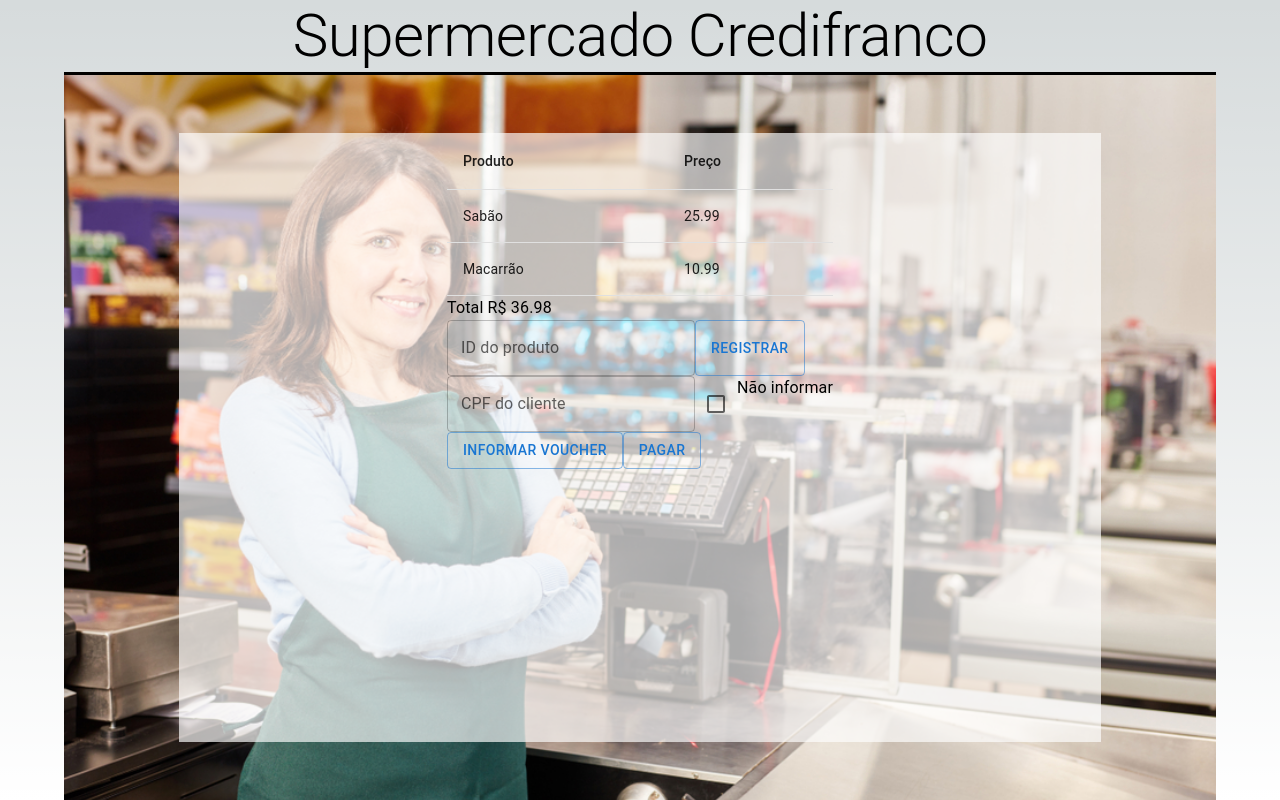
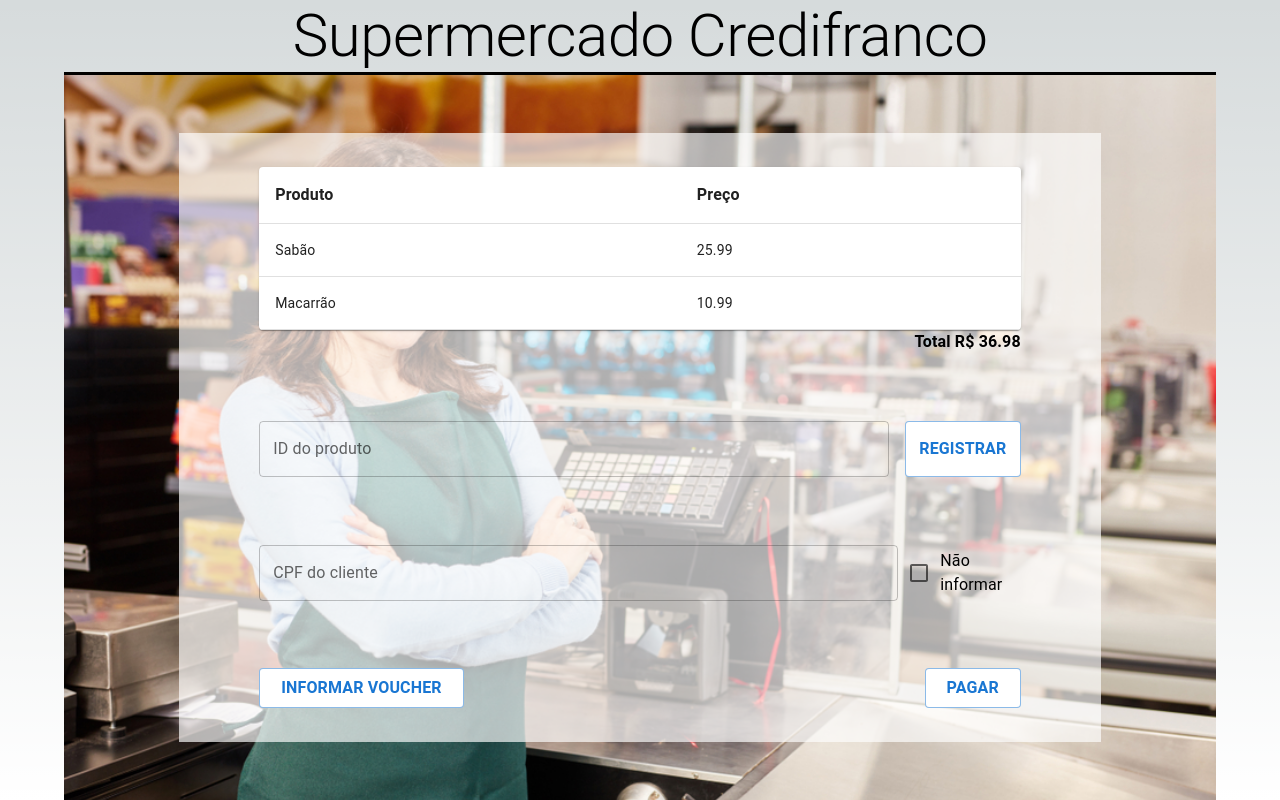
Before and after one commit to EronAlves1996/credifranco-teste, a Next.js app in the folder src/front/: page /cashier in a window 1280 px wide. Built offline with nearby package versions, Linux system fonts and the light colour scheme.

Commit message:
feat: make cashier screen

```diff
--- a/src/front/src/app/cashier/page.tsx
+++ b/src/front/src/app/cashier/page.tsx
@@ -1,15 +1,21 @@
+import { DefaultButton } from "@/components/DefaultButton";
 import {
   Button,
   Checkbox,
+  Paper,
   Stack,
+  StackTypeMap,
   Table,
   TableBody,
   TableCell,
+  TableContainer,
   TableHead,
   TableRow,
   TextField,
   Typography,
 } from "@mui/material";
+import { Box } from "@mui/system";
+import { DefaultComponentProps, OverridableComponent } from "@mui/types";
 
 const headerCells = ["Produto", "Preço"];
 
@@ -21,14 +27,35 @@ const mockProducts = [
   },
 ];
 
+const Row = (
+  props: React.PropsWithChildren<DefaultComponentProps<StackTypeMap>>
+) => {
+  const { children } = props;
+
+  return (
+    <Stack direction="row" {...props}>
+      {children}
+    </Stack>
+  );
+};
+
 export default function Cashier() {
   return (
+    <Stack
+      flexGrow={1}
+      justifyContent="space-around"
+      alignItems="stretch"
+      paddingX="5rem"
+    >
       <Stack>
+        <TableContainer component={Paper}>
           <Table>
             <TableHead>
               <TableRow>
                 {headerCells.map((cell) => (
-              <TableCell key={cell}>{cell}</TableCell>
+                  <TableCell key={cell}>
+                    <Typography fontWeight="bold">{cell}</Typography>
+                  </TableCell>
                 ))}
               </TableRow>
             </TableHead>
@@ -41,23 +68,25 @@ export default function Cashier() {
               ))}
             </TableBody>
           </Table>
-      <Typography>
+        </TableContainer>
+        <Typography alignSelf="flex-end" fontWeight="bold">
           Total R${" "}
           {mockProducts.reduce((total, product) => total + product.price, 0)}
         </Typography>
-      <Stack direction="row">
-        <TextField variant="outlined" label="ID do produto" />
-        <Button variant="outlined">Registrar</Button>
       </Stack>
-      <Stack direction="row">
-        <TextField variant="outlined" label="CPF do cliente" />
+      <Row gap="1rem">
+        <TextField variant="outlined" label="ID do produto" fullWidth />
+        <DefaultButton>Registrar</DefaultButton>
+      </Row>
+      <Row alignItems="center">
+        <TextField variant="outlined" label="CPF do cliente" fullWidth />
         <Checkbox />
         <Typography>Não informar</Typography>
-      </Stack>
-      <Stack direction="row">
-        <Button variant="outlined">Informar Voucher</Button>
-        <Button variant="outlined">Pagar</Button>
-      </Stack>
+      </Row>
+      <Row justifyContent="space-between">
+        <DefaultButton>Informar Voucher</DefaultButton>
+        <DefaultButton>Pagar</DefaultButton>
+      </Row>
     </Stack>
   );
 }
--- a/src/front/src/app/layout.tsx
+++ b/src/front/src/app/layout.tsx
@@ -44,6 +44,7 @@ export default function RootLayout({
                   justifyContent="space-around"
                   flexGrow={0.7}
                   width="80%"
+                  boxSizing="border-box"
                   sx={{ backgroundColor: "#FFFFFFAA" }}
                 >
                   {children}
```
Lines whose indentation alone changed are shown as unchanged.
